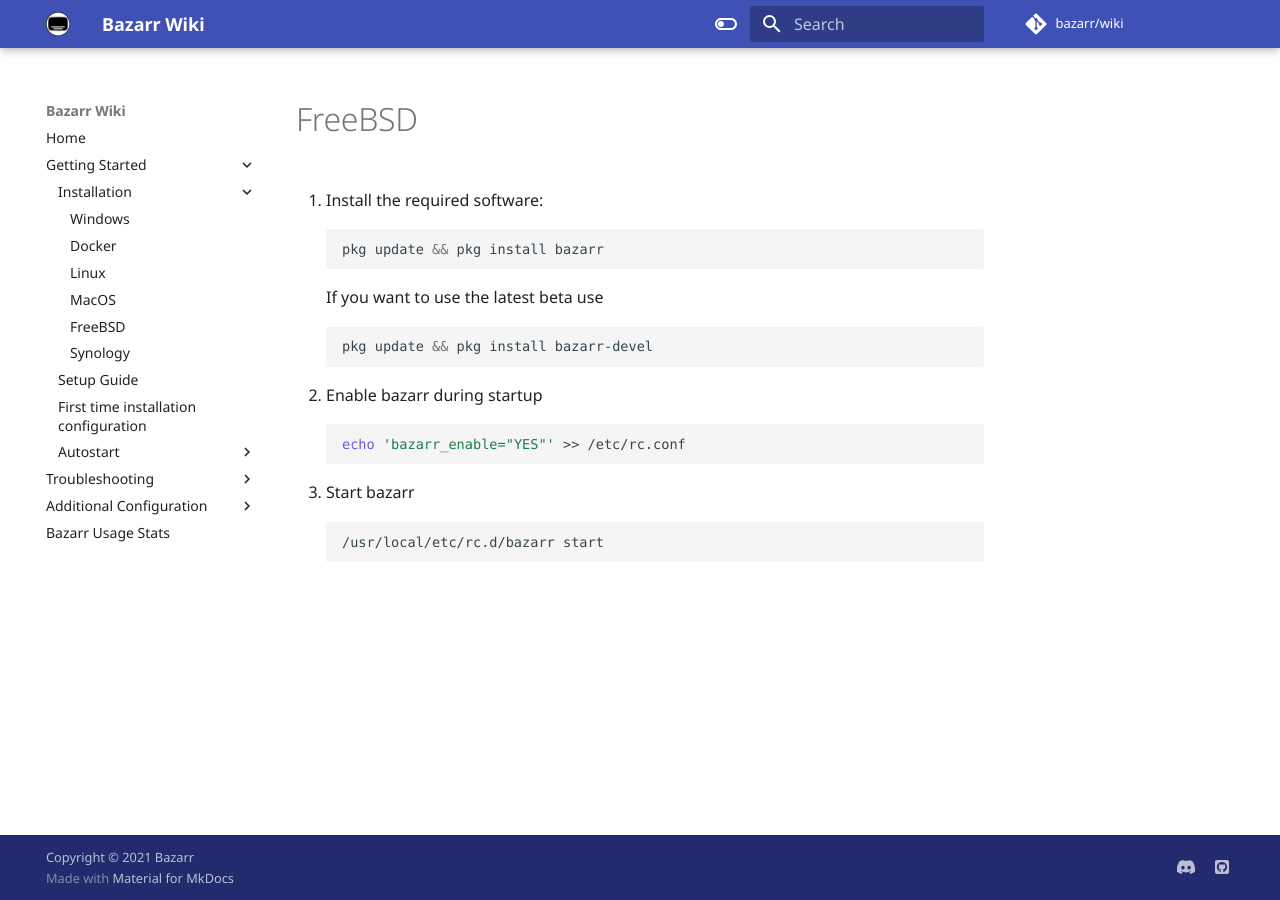
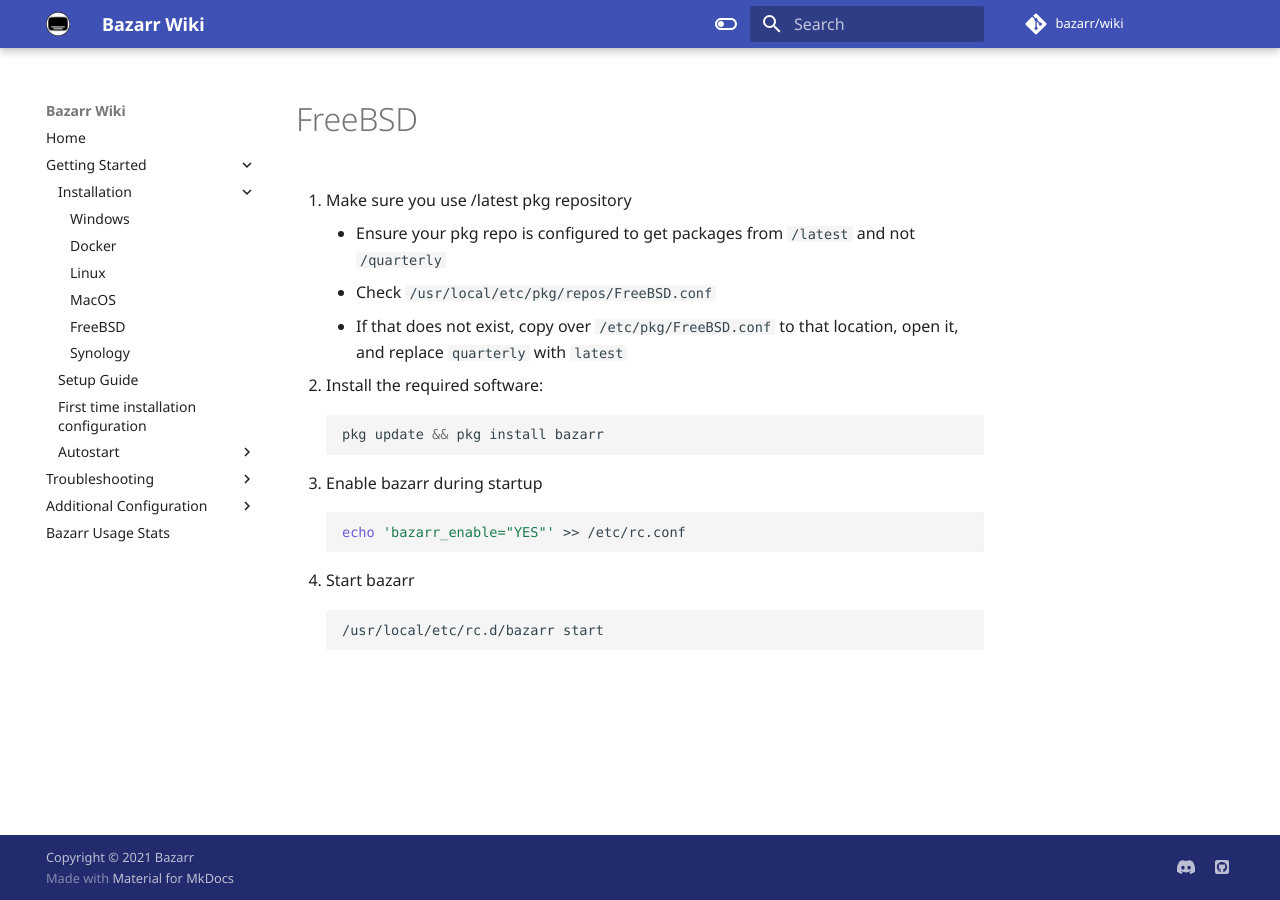
Before and after one commit to bazarr/wiki, an MkDocs documentation site: the page built from docs/Getting-Started/Installation/FreeBSD/freebsd.md, in a window 1280 px wide. Built offline with MkDocs 1.6.1 and Material for MkDocs 9.7.7, drawn with Linux system fonts in a browser that asks for light colours; some web fonts are replaced; comment, search, counter and statistics services are not loaded.

Commit message:
Add instructions to switch FreeBSD pkg repo to latest
While at it, remove the bazarr-devel package as it's no
longer available in the official freebsd repository.

````diff
--- a/docs/Getting-Started/Installation/FreeBSD/freebsd.md
+++ b/docs/Getting-Started/Installation/FreeBSD/freebsd.md
@@ -1,15 +1,15 @@
 # FreeBSD
+
+1. Make sure you use /latest pkg repository
+
+    * Ensure your pkg repo is configured to get packages from `/latest` and not `/quarterly`
+    * Check `/usr/local/etc/pkg/repos/FreeBSD.conf`
+    * If that does not exist, copy over `/etc/pkg/FreeBSD.conf` to that location, open it, and replace `quarterly` with `latest`
 
 1. Install the required software:
 
     ```bash
     pkg update && pkg install bazarr
-    ```
-
-    If you want to use the latest beta use
-
-    ```bash
-    pkg update && pkg install bazarr-devel
     ```
 
 1. Enable bazarr during startup
````
